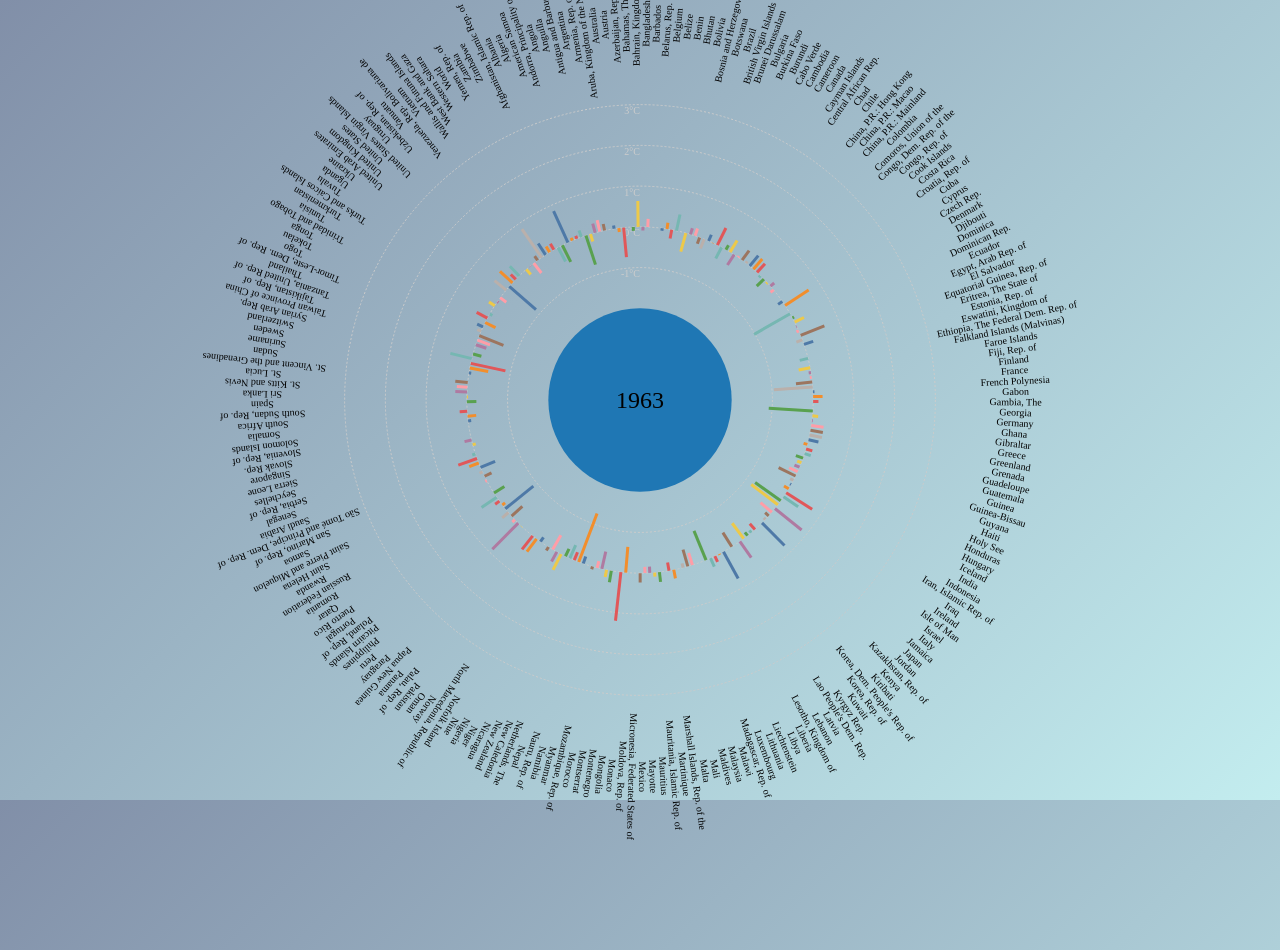
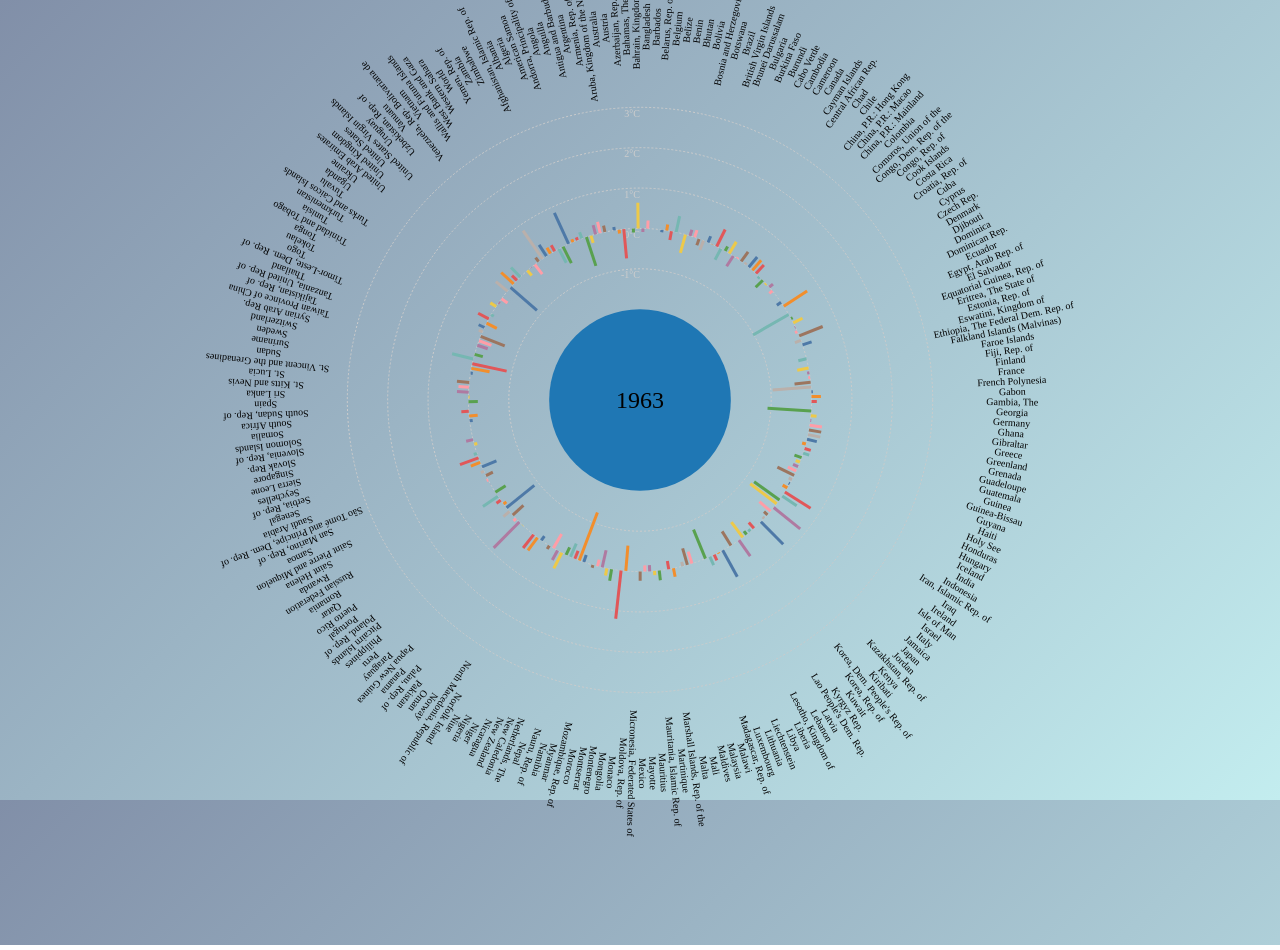
Before and after one commit to jaswanth434/ivFinal, a plain HTML site: page index.html in a window 1280 px wide. Drawn offline with nearby package versions, Linux system fonts and the light colour scheme.

Commit message:
Update index.html

```diff
--- a/index.html
+++ b/index.html
@@ -19,8 +19,8 @@
   <body>
     <script>
       // Define the width and height of the visualization container
-      const width = 1100;
-      const height = 1100;
+      const width = 1280;
+      const height = 1090;
 
       // Create an SVG container for the visualization
       const svg = d3
```
